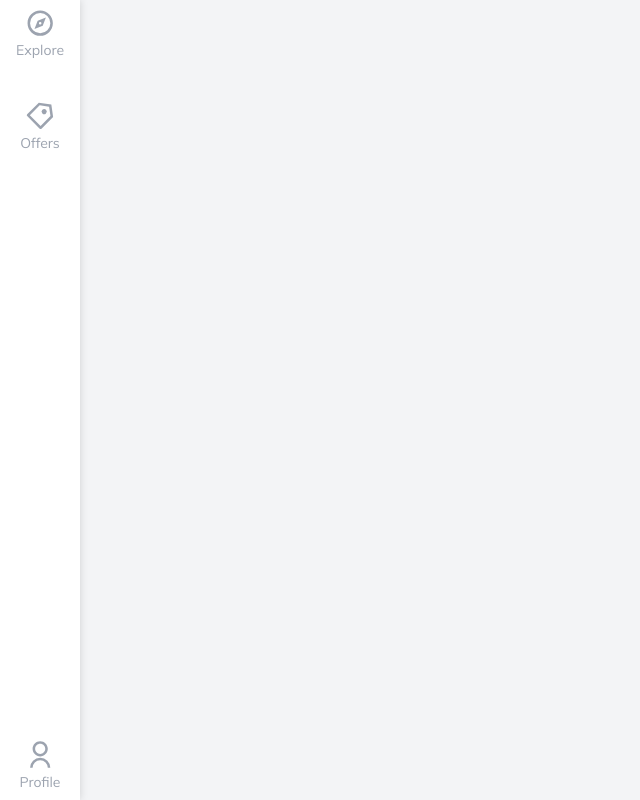
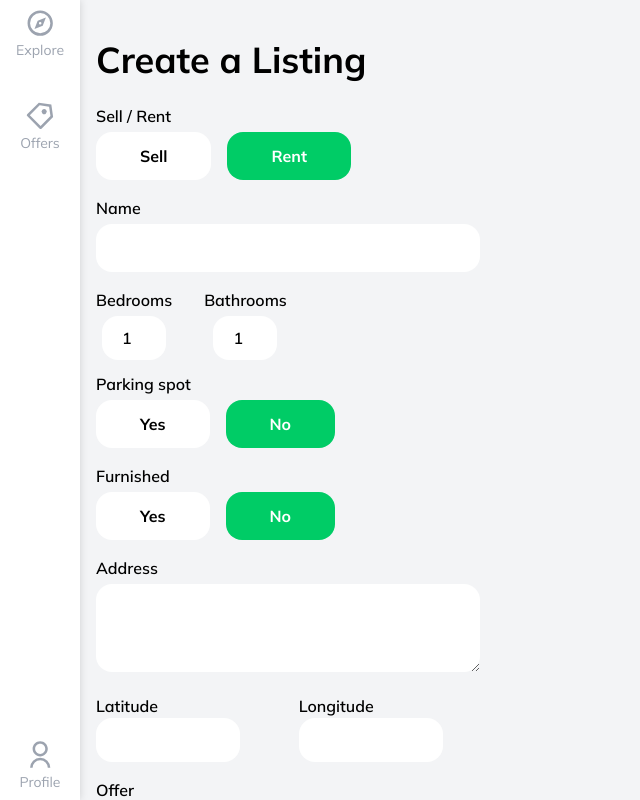
Before and after one commit to thefinethread/house-marketplace, a React (Create React App) app: page /update-listing/1 in a window 1280 px wide. Shown: the whole page, without its empty margins (0-640 px from the left). Built offline with nearby package versions, Linux system fonts and the light colour scheme; no server answers; sample sign-in values are in the browser's storage; the HTML template or start-up script is replaced by a standard one.

Commit message:
added update listing functionality by reusing listing component

```diff
--- a/src/App.jsx
+++ b/src/App.jsx
@@ -11,7 +11,7 @@ import SignUp from './pages/SignUp';
 import ForgotPassword from './pages/ForgotPassword';
 import NavBar from './components/navbar/NavBar';
 import Category from './components/Category';
-import CreateListing from './pages/CreateListing';
+import ListingForm from './pages/ListingForm';
 import Listing from './pages/Listing';
 import Contact from './pages/Contact';
 
@@ -30,7 +30,11 @@ const App = () => {
             <Route path="/sign-in" element={<SignIn />} />
             <Route path="/sign-up" element={<SignUp />} />
             <Route path="/forgot-password" element={<ForgotPassword />} />
-            <Route path="/create-listing" element={<CreateListing />} />
+            <Route path="/create-listing" element={<ListingForm />} />
+            <Route
+              path="/update-listing/:listingId"
+              element={<ListingForm />}
+            />
             <Route
               path="/category/:categoryType/:listingId"
               element={<Listing />}
--- a/src/components/listingPage/Modal.jsx
+++ b/src/components/listingPage/Modal.jsx
@@ -1,7 +1,7 @@
 import { useEffect, useRef } from 'react';
 import { Link } from 'react-router-dom';
 
-const Modal = ({ removeListing, onClose, isOpen }) => {
+const Modal = ({ removeListing, onClose, isOpen, listing, listingId }) => {
   const modalRef = useRef();
 
   useEffect(() => {
@@ -25,7 +25,7 @@ const Modal = ({ removeListing, onClose, isOpen }) => {
       ref={modalRef}
       className="bg-white font-bold text-sm min-w-max w-48 py-2 absolute right-0 top-0 rounded-lg overflow-hidden shadow-[0_0_10px_rgba(0,0,0,0.2)]"
     >
-      <Link to="/create-listing">
+      <Link to={`/update-listing/${listingId}`} state={listing}>
         <li className="p-3 px-4 rounded-lg hover:bg-accent hover:text-white transition-colors">
           Edit Listing
         </li>
--- a/src/pages/Listing.jsx
+++ b/src/pages/Listing.jsx
@@ -123,11 +123,15 @@ const Listing = () => {
                 size="1.5rem"
                 className="cursor-pointer"
               />
-              <Modal
-                isOpen={showModal}
-                removeListing={removeListing}
-                onClose={() => setShowModal(false)}
-              />
+              {listing && (
+                <Modal
+                  isOpen={showModal}
+                  removeListing={removeListing}
+                  onClose={() => setShowModal(false)}
+                  listing={listing}
+                  listingId={listingId}
+                />
+              )}
             </div>
           )}
         </div>
--- a/src/pages/CreateListing.jsx
+++ b/src/pages/ListingForm.jsx
@@ -1,8 +1,13 @@
 import { useState, useEffect } from 'react';
-import { useNavigate } from 'react-router-dom';
+import { useLocation, useNavigate, useParams } from 'react-router-dom';
 import { v4 as uuidv4 } from 'uuid';
-import { onAuthStateChanged } from 'firebase/auth';
-import { addDoc, collection, serverTimestamp } from 'firebase/firestore';
+import {
+  addDoc,
+  updateDoc,
+  doc,
+  collection,
+  serverTimestamp,
+} from 'firebase/firestore';
 import { getDownloadURL, ref, uploadBytesResumable } from 'firebase/storage';
 import { auth, storage, db } from '../firebase.config';
 import { toast } from 'react-toastify';
@@ -10,7 +15,11 @@ import Spinner from '../components/common/Spinner';
 
 import PrimaryBtn from '../components/common/PrimaryBtn';
 
-const CreateListing = () => {
+const ListingForm = () => {
+  const { listingId } = useParams();
+  const locationHook = useLocation();
+  const listing = locationHook.state;
+
   const [loading, setLoading] = useState(false);
   const [formData, setFormData] = useState({
     type: 'rent',
@@ -22,10 +31,12 @@ const CreateListing = () => {
     location: '',
     lat: '',
     long: '',
+    geolocation: {},
     offer: false,
     regularPrice: 0,
     discountedPrice: 0,
     images: [],
+    imageUrls: [],
   });
 
   const {
@@ -36,29 +47,29 @@ const CreateListing = () => {
     parking,
     furnished,
     location,
+    geolocation,
     lat,
     long,
     offer,
     regularPrice,
     discountedPrice,
     images,
+    imageUrls,
   } = formData;
 
   const navigate = useNavigate();
 
+  useEffect(() => {
+    // set existing data in state while updating
+    listing && setFormData(listing);
+
     // get logged in user id
-  useEffect(() => {
-    const getLoggedInUser = async () => {
-      onAuthStateChanged(auth, (user) => {
-        if (user) {
-          setFormData((prev) => ({ ...prev, userRef: user.uid }));
+    if (auth.currentUser) {
+      setFormData((prev) => ({ ...prev, userRef: auth.currentUser.uid }));
     } else {
       navigate('/sign-in');
     }
-      });
-    };
-    getLoggedInUser();
-  }, [navigate]);
+  }, [navigate, listing]);
 
   const onMutate = (e) => {
     e.preventDefault();
@@ -97,12 +108,50 @@ const CreateListing = () => {
       return;
     }
 
-    if (images.length > 6) {
+    if (images && images.length + imageUrls > 6) {
       toast.error('Max 6 images are allowed');
       return;
     }
 
     setLoading(true);
+
+    // upload images to firebase storage
+    let uploadedImageUrls = [];
+    if (images) {
+      uploadedImageUrls = await uploadImages(images).catch(() => {
+        toast.error('Images not uploaded');
+        setLoading(false);
+        return;
+      });
+    }
+
+    // set data to be saved/updated in db
+    const formDataCopy = {
+      ...formData,
+      imageUrls: [...imageUrls, ...uploadedImageUrls],
+      geolocation: { ...geolocation } || { lat, long },
+      timestamp: serverTimestamp(),
+    };
+    delete formDataCopy.images;
+    delete formDataCopy.lat;
+    delete formDataCopy.long;
+    !offer && delete formDataCopy.discountedPrice;
+    console.log(formDataCopy);
+
+    // perform save/update operation in firestore
+    try {
+      !listing
+        ? await addDoc(collection(db, 'listings'), formDataCopy)
+        : await updateDoc(doc(db, 'listings', listingId), formDataCopy);
+
+      toast.success(`Listing ${listing ? 'updated' : 'created'} successfully`);
+      setLoading(false);
+      navigate('/');
+    } catch (error) {
+      toast.error('Something went wrong');
+      setLoading(false);
+    }
+  };
 
   // upload images to firebase storage
   const uploadImages = (images) => {
@@ -124,34 +173,7 @@ const CreateListing = () => {
         );
       });
     });
-
     return Promise.all(uploadPromises);
-    };
-
-    const imageUrls = await uploadImages(images).catch((error) => {
-      console.log(error);
-      toast.error('Images not uploaded');
-      setLoading(false);
-      return;
-    });
-
-    const formDataCopy = {
-      ...formData,
-      imageUrls,
-      geolocation: { lat, long },
-    };
-    formDataCopy.timestamp = serverTimestamp();
-    delete formDataCopy.images;
-
-    try {
-      await addDoc(collection(db, 'listings'), formDataCopy);
-      toast.success('Listing created successfully');
-      setLoading(false);
-      navigate('/');
-    } catch (error) {
-      toast.error('Something went wrong');
-      setLoading(false);
-    }
   };
 
   if (loading) {
@@ -161,7 +183,9 @@ const CreateListing = () => {
   return (
     <div className="py-10 px-4 max-w-7xl mx-auto">
       <header className="mb-6">
-        <p className="text-4xl font-bold">Create a Listing</p>
+        <p className="text-4xl font-bold">
+          {listing ? 'Update Listing' : 'Create a Listing'}
+        </p>
       </header>
 
       <main>
@@ -287,7 +311,7 @@ const CreateListing = () => {
                 onChange={onMutate}
                 type="text"
                 id="lat"
-                value={lat}
+                value={geolocation.lat || lat}
                 className="w-36 h-11 px-4 rounded-2xl outline-none"
               />
             </div>
@@ -297,7 +321,7 @@ const CreateListing = () => {
                 onChange={onMutate}
                 type="text"
                 id="long"
-                value={long}
+                value={geolocation.long || long}
                 className="w-36 h-11 px-4 rounded-2xl outline-none"
               />
             </div>
@@ -367,7 +391,7 @@ const CreateListing = () => {
                 max="6"
                 multiple
                 className="bg-white p-4 mt-1 w-full rounded-2xl cursor-pointer file:opacity-0 file:z-10 file:relative"
-                required
+                required={listing ? false : true}
               />
               <span className="absolute left-2 top-1 translate-y-1/2 bg-accent text-white px-2 py-1  rounded-xl">
                 Choose Files
@@ -378,11 +402,11 @@ const CreateListing = () => {
             className="py-3 px-5 w-full mt-8 outline-none rounded-2xl bg-accent text-white hover:bg-hover"
             type="submit"
           >
-            Create Listing
+            {listing ? 'Update' : 'Create'} Listing
           </button>
         </form>
       </main>
     </div>
   );
 };
-export default CreateListing;
+export default ListingForm;
```
Lines whose indentation alone changed are shown as unchanged.
